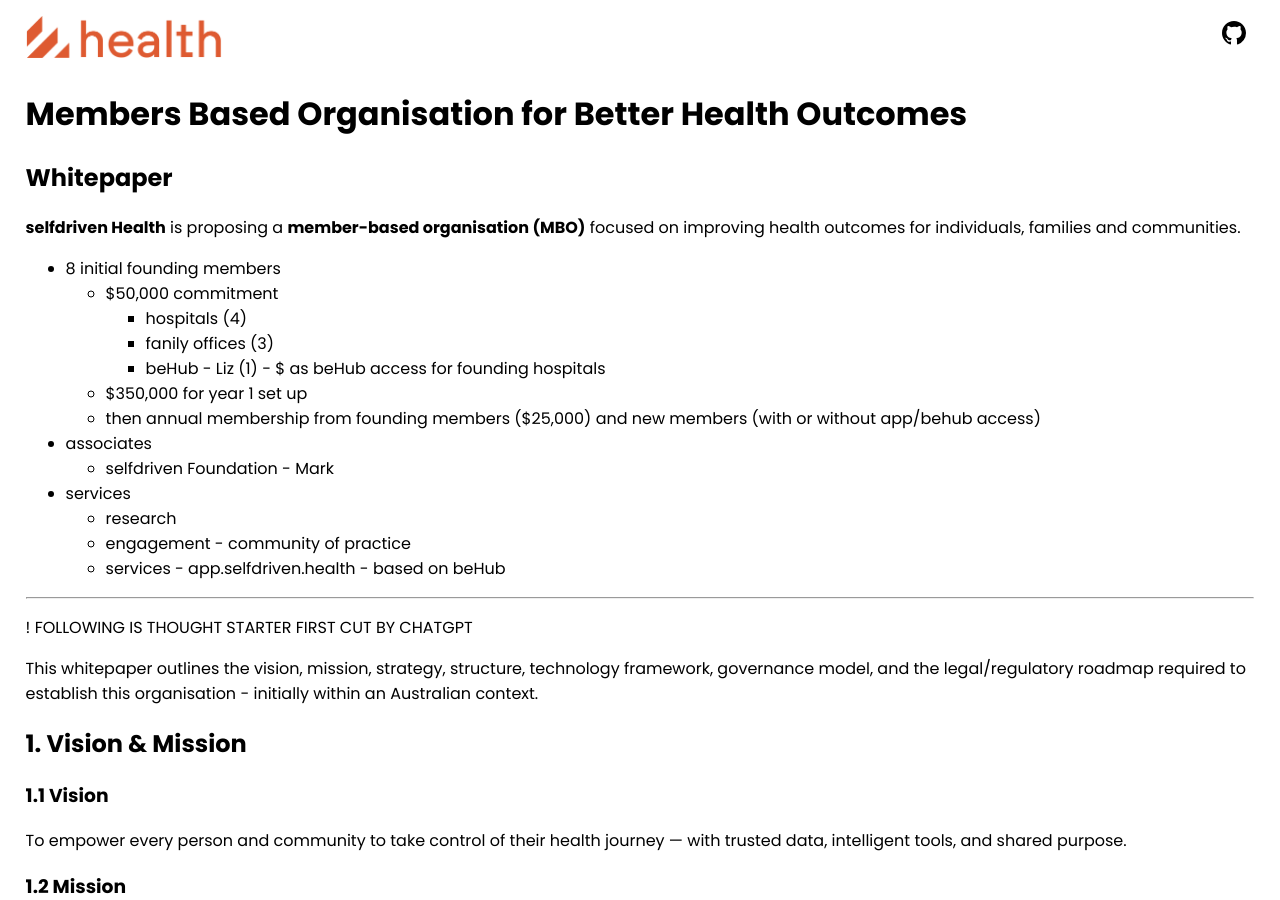
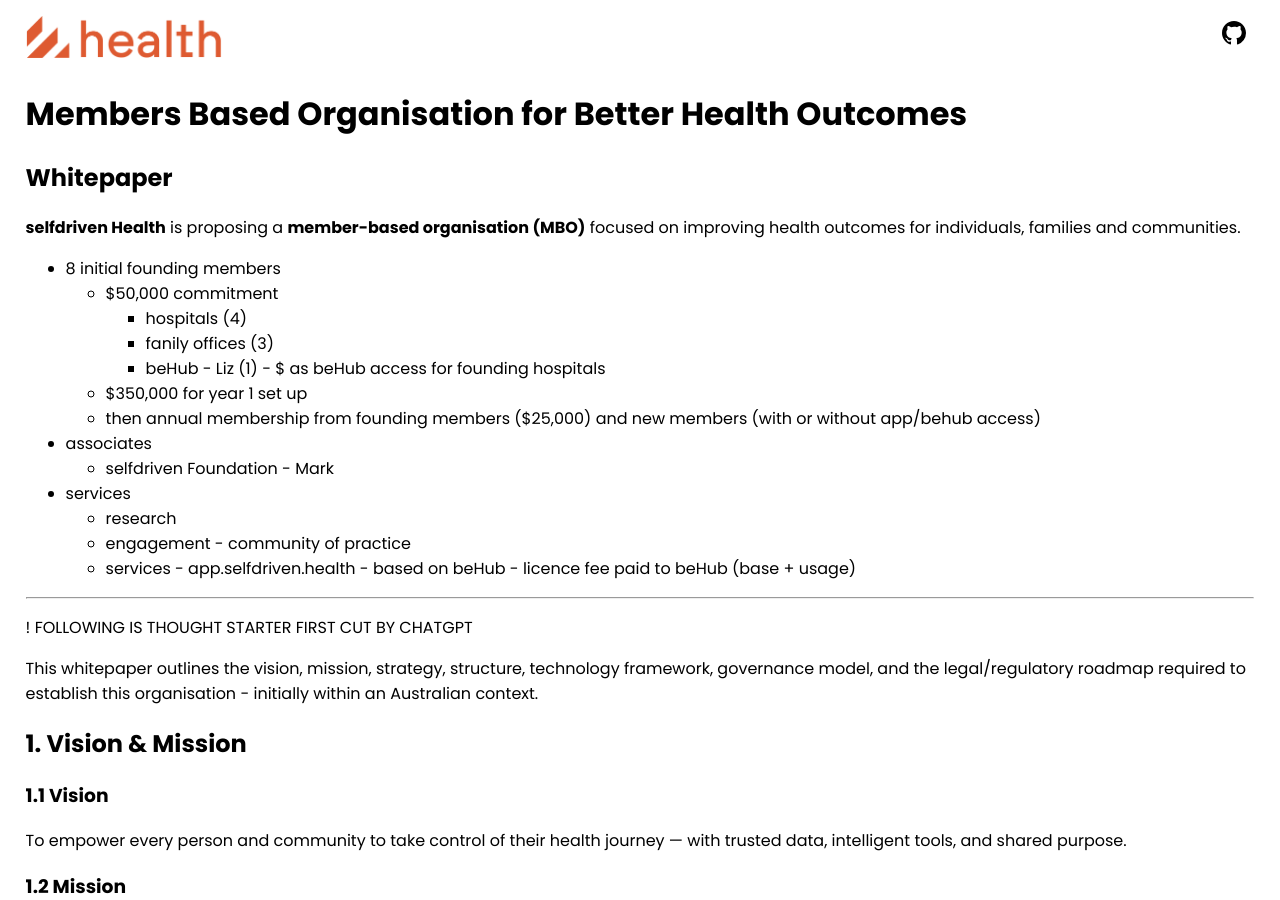
Before and after one commit to selfdriven-foundation/selfdriven-health, a Jekyll site: the page built from docs/pages/organisation-whitepaper.md, in a window 1280 px wide and 900 px high. Built offline with Jekyll 4.4.1, drawn with Linux system fonts in a browser that asks for light colours.

Commit message:
Update organisation-whitepaper.md

```diff
--- a/docs/pages/organisation-whitepaper.md
+++ b/docs/pages/organisation-whitepaper.md
@@ -25,7 +25,7 @@
 - services
     - research
     - engagement - community of practice
-    - services - app.selfdriven.health - based on beHub
+    - services - app.selfdriven.health - based on beHub - licence fee paid to beHub (base + usage)
 
 ---
 
```
